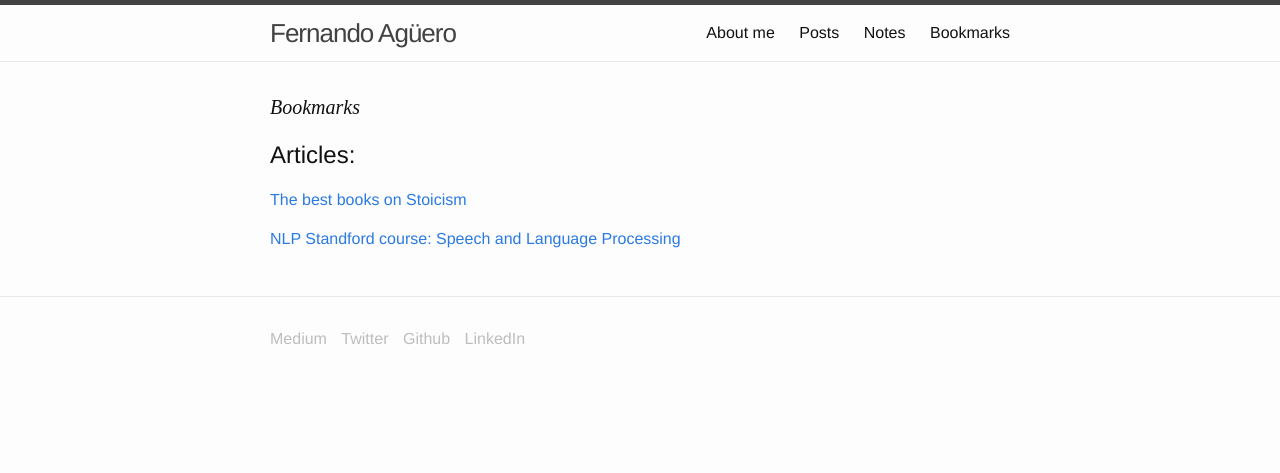
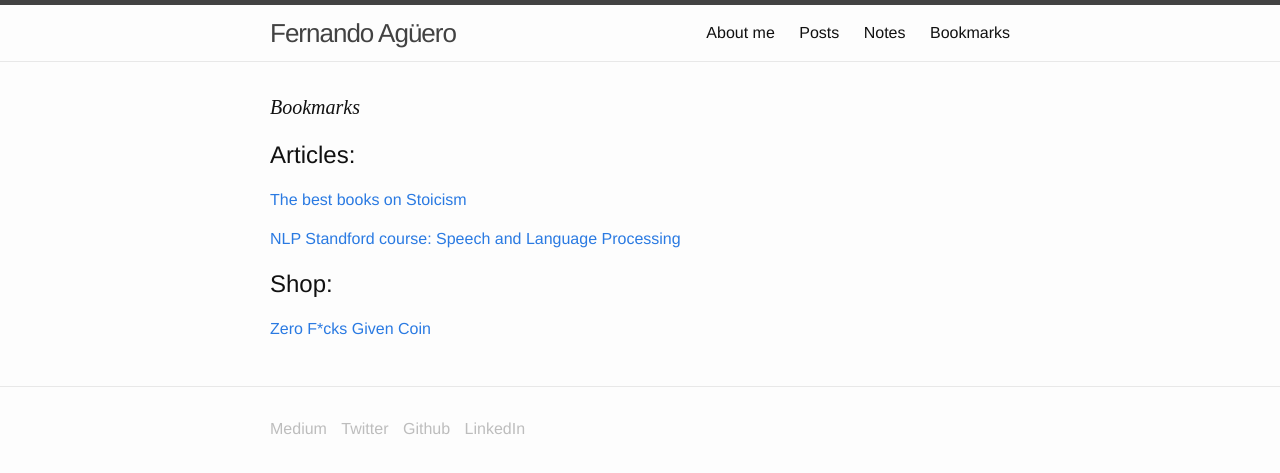
Before and after one commit to fjaguero/site, a Jekyll site: the page built from bookmarks.html, in a window 1280 px wide. Shown: the top 473 px of the page. Built offline with Jekyll 4.4.1, drawn with Linux system fonts in a browser that asks for light colours; some web fonts are replaced.

Commit message:
Update bookmarks

```diff
--- a/bookmarks.html
+++ b/bookmarks.html
@@ -11,4 +11,7 @@ layout: default
     <p><a href="https://fivebooks.com/best-books/massimo-pigliucci-stoicism/">The best books on Stoicism</a></p>
     <p><a href="https://web.stanford.edu/~jurafsky/slp3/">NLP Standford course: Speech and Language Processing</a></p>
 
+    <h2>Shop:</h2>
+    <p><a href="https://fancy.com/shop/ZeroFucksCoin">Zero F*cks Given Coin </a></p>
+
 </div>
```
Also changed, not shown: 1 other file.
